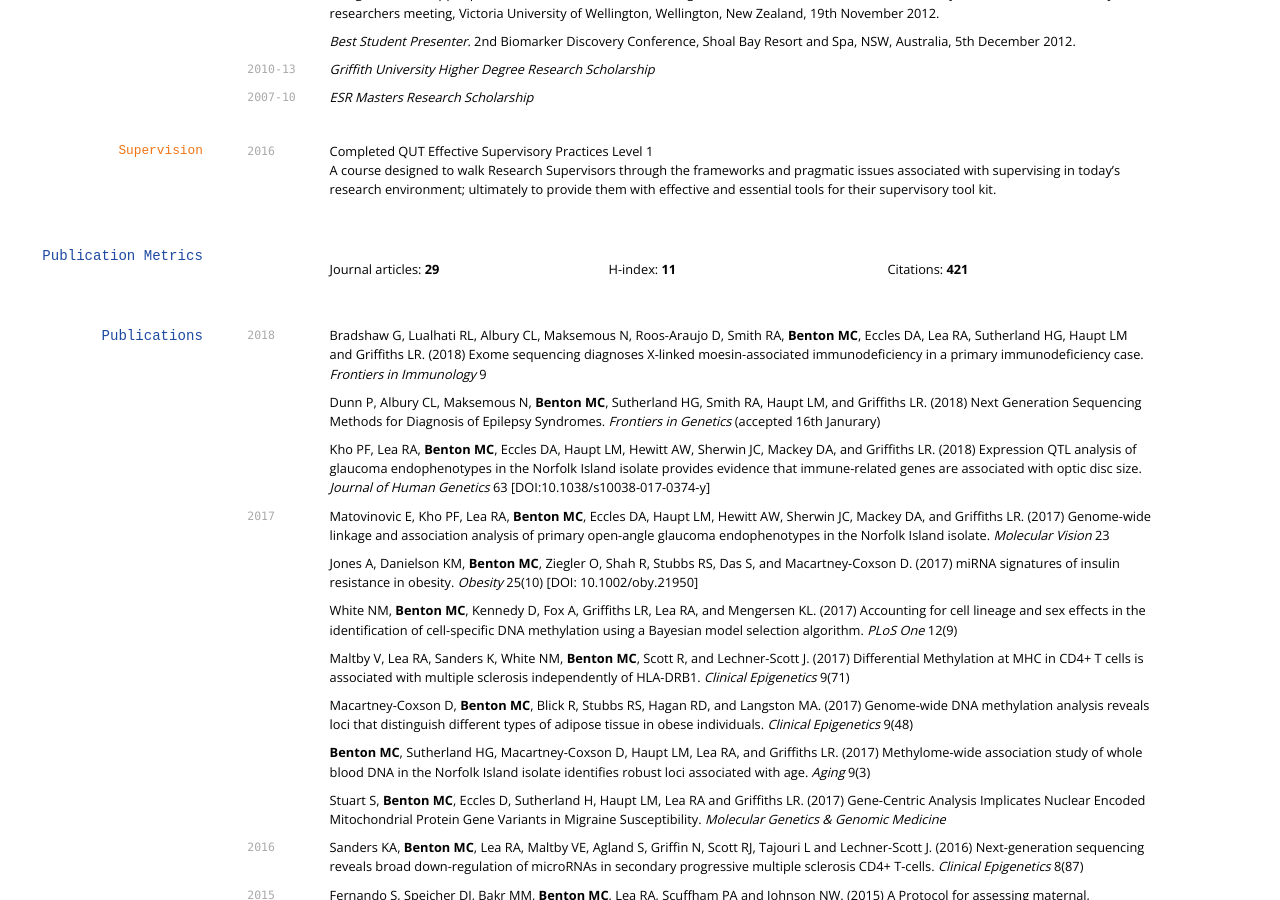
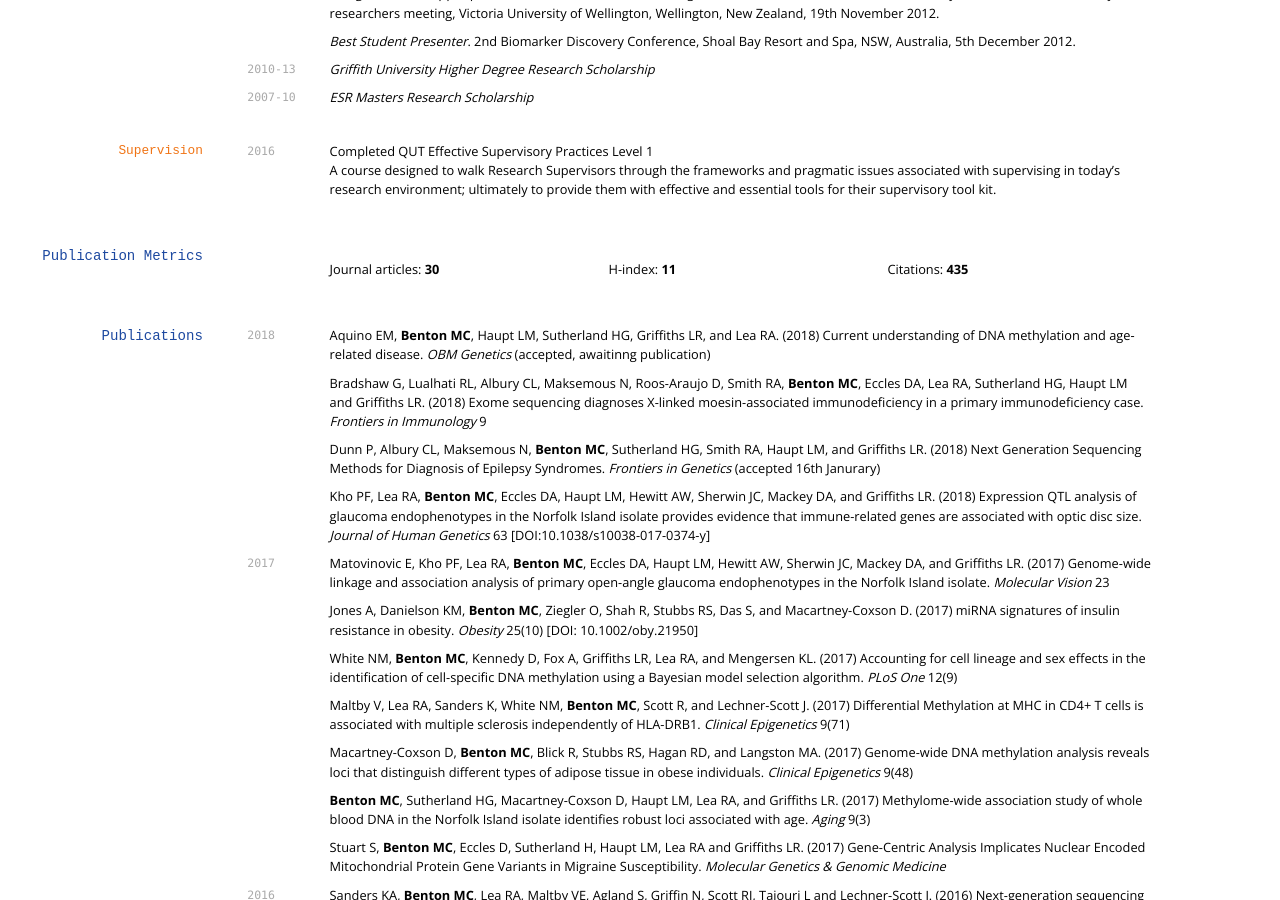
Before and after one commit to sirselim/Miles_CV, a Jekyll site: the page built from index.md, in a window 1280 px wide and 900 px high, scrolled down 1213 px. Built offline with Jekyll 4.4.1, drawn with Linux system fonts in a browser that asks for light colours; some web fonts are replaced.

Commit message:
updated cv, publications list

```diff
--- a/index.md
+++ b/index.md
@@ -119,14 +119,16 @@ A course designed to walk Research Supervisors through the frameworks and pragma
 
 ## Publication Metrics
 
-* Journal articles: __29__
+* Journal articles: __30__
 * H-index: __11__
-* Citations: __421__
+* Citations: __435__
 
 ## Publications
 
 <!-- ### Journals -->
 `2018`
+Aquino EM, **Benton MC**, Haupt LM, Sutherland HG, Griffiths LR, and Lea RA. (2018) Current understanding of DNA methylation and age-related disease. *OBM Genetics* (accepted, awaitinng publication)
+
 Bradshaw G, Lualhati RL, Albury CL, Maksemous N, Roos-Araujo D, Smith RA, **Benton MC**, Eccles DA, Lea RA, Sutherland HG, Haupt LM and Griffiths LR. (2018) Exome sequencing diagnoses X-linked moesin-associated immunodeficiency in a primary immunodeficiency case. *Frontiers in Immunology* 9
 
 Dunn P, Albury CL, Maksemous N, **Benton MC**, Sutherland HG, Smith RA, Haupt LM, and Griffiths LR. (2018) Next Generation Sequencing Methods for Diagnosis of Epilepsy Syndromes. *Frontiers in Genetics* (accepted 16th Janurary)
@@ -305,4 +307,4 @@ Available on request.
 
 <!-- ### Footer
 
-Last updated: August 2017 -->
+Last updated: 3rd April 2018 -->
```
Also changed, not shown: scholar_plot/scholar_citations_iEhBavEAAAAJ.png.
